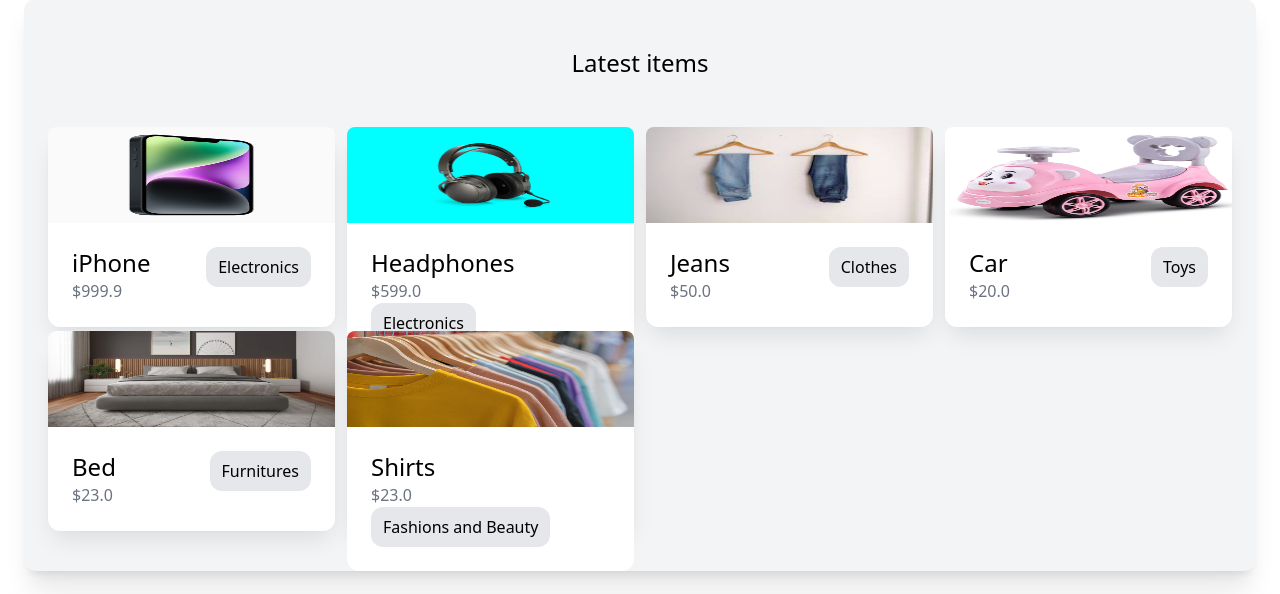
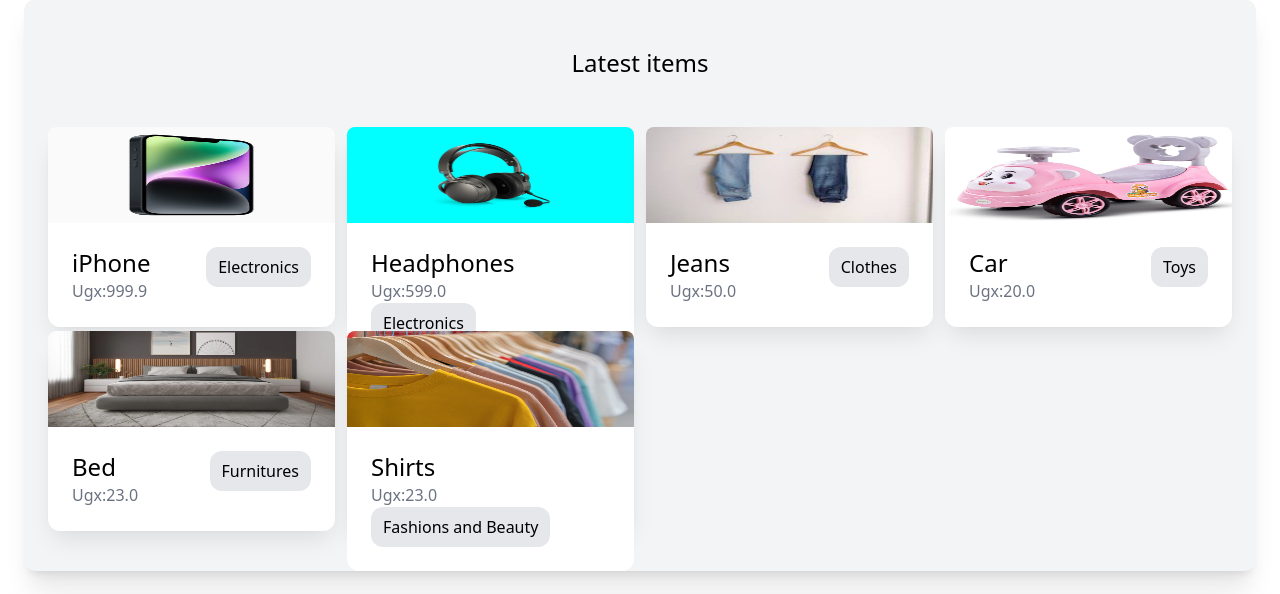
Before and after one commit to rivangushu200241/getitem, a Django app: page / in a window 1280 px wide. Shown: the part 150-744 px from the top of the page. Run offline with Django 4.2, Linux system fonts and the light colour scheme; data comes from the database, SQL or seed files in the repository; some libraries are stand-ins or nearby versions.

Commit message:
first commit

```diff
--- a/core/templates/core/index.html
+++ b/core/templates/core/index.html
@@ -16,7 +16,7 @@
                         <div class="p-6 p-3 bg-white dark:bg-gray-900 flex flex-wrap sm:justify-between justify-center  rounded-b-xl ">
                             <div>
                                 <h2 class="sm:text-2xl break-words">{{ item.name }}</h2>
-                                <p class="text-gray-500">${{item.price}}</p>
+                                <p class="text-gray-500">Ugx:{{item.price}}</p>
                             </div>
                             <div >
                                 <p class=" hidden sm:block bg-gray-200 dark:bg-gray-800 sm:px-3 sm:py-2  rounded-xl">{{ item.category }}</p>
--- a/dashboard/templates/dashboard/index.html
+++ b/dashboard/templates/dashboard/index.html
@@ -103,7 +103,7 @@
                         <div class="sm:p-6 p-3 bg-gray-100 md:flex dark:bg-gray-900 dark:text-white  md:justify-between justify-center rounded-b-xl ">
                             <div>
                                 <h2 class="sm:text-2xl text-lg">{{ item.name }}</h2>
-                                <p class="text-gray-500">${{item.price}}</p>
+                                <p class="text-gray-500">Ugx:{{item.price}}</p>
                             </div>
                             <div >
                                 {% if item.is_sold == True %}
--- a/item/templates/item/items.html
+++ b/item/templates/item/items.html
@@ -71,7 +71,7 @@
                             </div>
                             <div class="p-6 bg-gray-100 dark:text-white dark:bg-gray-800  rounded-b-xl shadow-xl hover:shadow-2xl">
                                 <h2 class="sm:text-2xl text-lg break-words">{{ item.name }}</h2>
-                                <p class="light:text-gray-700">${{item.price}}</p>
+                                <p class="light:text-gray-700">Ugx:{{item.price}}</p>
                             </div>
                         </a>
                     </div>
```
